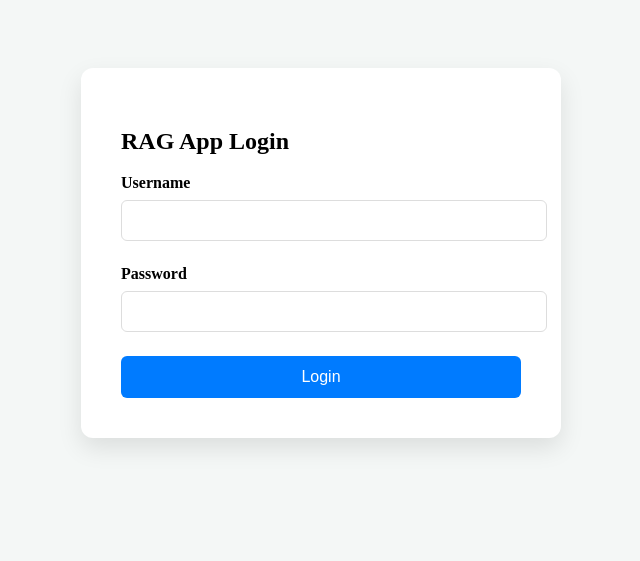
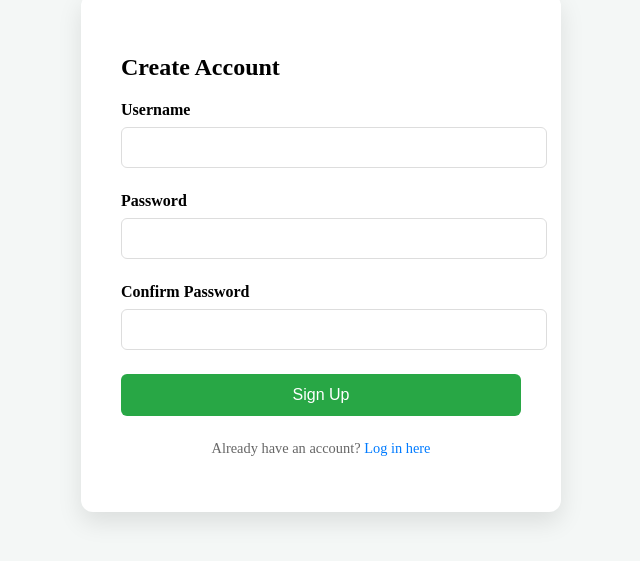
Before and after one commit to Frqcture/Multi-Agent-Legal-Assistant-RAG-Application-Dissertation-, a React (Vite) app in the folder Frontend/RAGapp/: page /register in a window 1280 px wide. Before the commit this address led to /login. Shown: the part 147-708 px from the top of the page, without its empty margins (319-959 px from the left). Built offline with nearby package versions, Linux system fonts and the light colour scheme.

Commit message:
Added user registration page and links to it

```diff
--- a/Frontend/RAGapp/src/App.tsx
+++ b/Frontend/RAGapp/src/App.tsx
@@ -1,6 +1,7 @@
 import { BrowserRouter as Router, Routes, Route, Navigate } from 'react-router-dom';
 import Login from './Components/Login/Login';
 import Search from '././Components/Search/Search';
+import Register from './Components/Register/Register';
 
 function App() {
   const isAuthenticated = !!localStorage.getItem('access_token');
@@ -8,6 +9,7 @@ function App() {
   return (
     <Router>
       <Routes>
+        <Route path="/register" element={<Register />} />
         <Route path="/login" element={<Login />} />
         <Route
           path="/search"
--- a/Frontend/RAGapp/src/Components/Login/Login.module.css
+++ b/Frontend/RAGapp/src/Components/Login/Login.module.css
@@ -54,3 +54,9 @@ button {
 button:disabled {
     background: #ccc;
 }
+
+.buttonGroup {
+    display: flex;
+    justify-content: space-between;
+    gap: 10px;
+}
--- a/Frontend/RAGapp/src/Components/Login/Login.tsx
+++ b/Frontend/RAGapp/src/Components/Login/Login.tsx
@@ -44,6 +44,10 @@ const Login: React.FC = () => {
         }
     };
 
+    const handleRegisterRedirect = () => {
+        navigate('/register');
+    };
+
     return (
         <div className={styles.loginContainer}>
             <form className={styles.loginForm} onSubmit={handleLogin}>
@@ -70,9 +74,15 @@ const Login: React.FC = () => {
                     />
                 </div>
 
-                <button type="submit" disabled={isLoading}>
-                    {isLoading ? 'Authenticating...' : 'Login'}
-                </button>
+                <div className={styles.buttonGroup}>
+                  <button type="submit" disabled={isLoading}>
+                      {isLoading ? 'Authenticating...' : 'Login'}
+                  </button>
+
+                  <button onClick={handleRegisterRedirect}>
+                      <p className={styles.registerLink}>Create Account</p>
+                  </button>
+                </div>
             </form>
         </div>
     );
--- /dev/null
+++ b/Frontend/RAGapp/src/Components/Register/Register.module.css
@@ -0,0 +1,74 @@
+.registerContainer {
+    display: flex;
+    justify-content: center;
+    align-items: center;
+    height: 100vh;
+    background-color: #f4f7f6;
+}
+
+.registerForm {
+    background: white;
+    padding: 2.5rem;
+    border-radius: 12px;
+    box-shadow: 0 10px 25px rgba(0,0,0,0.1);
+    width: 100%;
+    max-width: 400px;
+}
+
+.inputGroup {
+    margin-bottom: 1.5rem;
+}
+
+.inputGroup label {
+    display: block;
+    margin-bottom: 0.5rem;
+    font-weight: 600;
+}
+
+.inputGroup input {
+    width: 100%;
+    padding: 0.75rem;
+    border: 1px solid #ddd;
+    border-radius: 6px;
+}
+
+.errorText {
+    color: #e74c3c;
+    background: #fdeaea;
+    padding: 0.5rem;
+    border-radius: 4px;
+    font-size: 0.9rem;
+    margin-bottom: 1rem;
+}
+
+button {
+    width: 100%;
+    padding: 0.75rem;
+    background: #28a745; /* Success Green */
+    color: white;
+    border: none;
+    border-radius: 6px;
+    cursor: pointer;
+    font-size: 1rem;
+    transition: background 0.2s;
+}
+
+button:hover {
+    background: #218838;
+}
+
+button:disabled {
+    background: #ccc;
+}
+
+.loginLink {
+    text-align: center;
+    margin-top: 1.5rem;
+    font-size: 0.9rem;
+    color: #666;
+}
+
+.loginLink a {
+    color: #007bff;
+    text-decoration: none;
+}
--- /dev/null
+++ b/Frontend/RAGapp/src/Components/Register/Register.tsx
@@ -0,0 +1,102 @@
+import React, { useState } from 'react';
+import { useNavigate, Link } from 'react-router-dom';
+import styles from './Register.module.css';
+
+const BASE_URL = 'http://192.168.1.74:8000';
+
+const Register: React.FC = () => {
+    const [username, setUsername] = useState('');
+    const [password, setPassword] = useState('');
+    const [confirmPassword, setConfirmPassword] = useState('');
+    const [error, setError] = useState('');
+    const [isLoading, setIsLoading] = useState(false);
+    const navigate = useNavigate();
+
+    const handleRegister = async (e: React.FormEvent) => {
+        e.preventDefault();
+        setError('');
+
+        // Basic client-side validation
+        if (password !== confirmPassword) {
+            setError("Passwords do not match");
+            return;
+        }
+
+        setIsLoading(true);
+
+        // Backend expects form-data for registration
+        const formData = new URLSearchParams();
+        formData.append('username', username);
+        formData.append('password', password);
+
+        try {
+            const response = await fetch(`${BASE_URL}/register`, {
+                method: 'POST',
+                headers: { 'Content-Type': 'application/x-www-form-urlencoded' },
+                body: formData,
+            });
+
+            if (!response.ok) {
+                const errorData = await response.json();
+                throw new Error(errorData.detail || 'Registration failed');
+            }
+
+            // Success: Redirect to login page
+            alert("Registration successful! Please log in.");
+            navigate('/login');
+        } catch (err: any) {
+            setError(err.message);
+        } finally {
+            setIsLoading(false);
+        }
+    };
+
+    return (
+        <div className={styles.registerContainer}>
+            <form className={styles.registerForm} onSubmit={handleRegister}>
+                <h2>Create Account</h2>
+                {error && <p className={styles.errorText}>{error}</p>}
+
+                <div className={styles.inputGroup}>
+                    <label>Username</label>
+                    <input
+                        type="text"
+                        value={username}
+                        onChange={(e) => setUsername(e.target.value)}
+                        required
+                    />
+                </div>
+
+                <div className={styles.inputGroup}>
+                    <label>Password</label>
+                    <input
+                        type="password"
+                        value={password}
+                        onChange={(e) => setPassword(e.target.value)}
+                        required
+                    />
+                </div>
+
+                <div className={styles.inputGroup}>
+                    <label>Confirm Password</label>
+                    <input
+                        type="password"
+                        value={confirmPassword}
+                        onChange={(e) => setConfirmPassword(e.target.value)}
+                        required
+                    />
+                </div>
+
+                <button type="submit" disabled={isLoading}>
+                    {isLoading ? 'Creating Account...' : 'Sign Up'}
+                </button>
+
+                <p className={styles.loginLink}>
+                    Already have an account? <Link to="/login">Log in here</Link>
+                </p>
+            </form>
+        </div>
+    );
+};
+
+export default Register;
```
Also changed, not shown: 2 other files (tests, documents, lock files or other folders).
